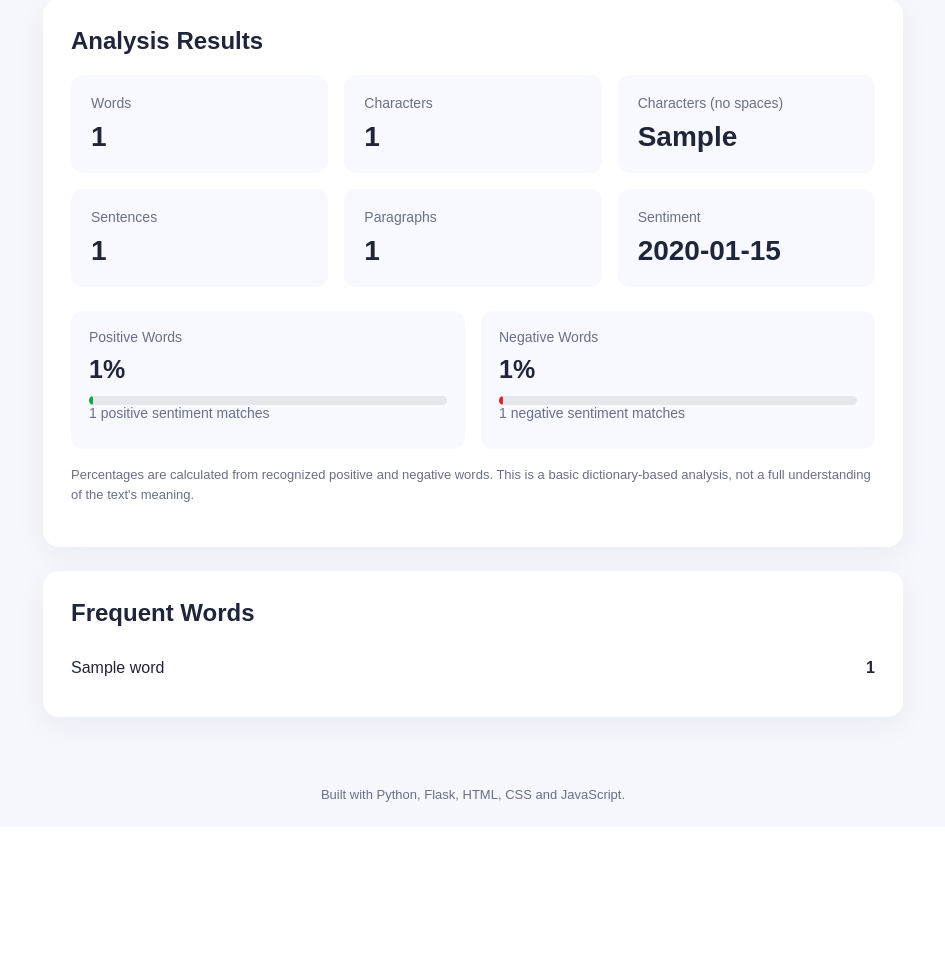
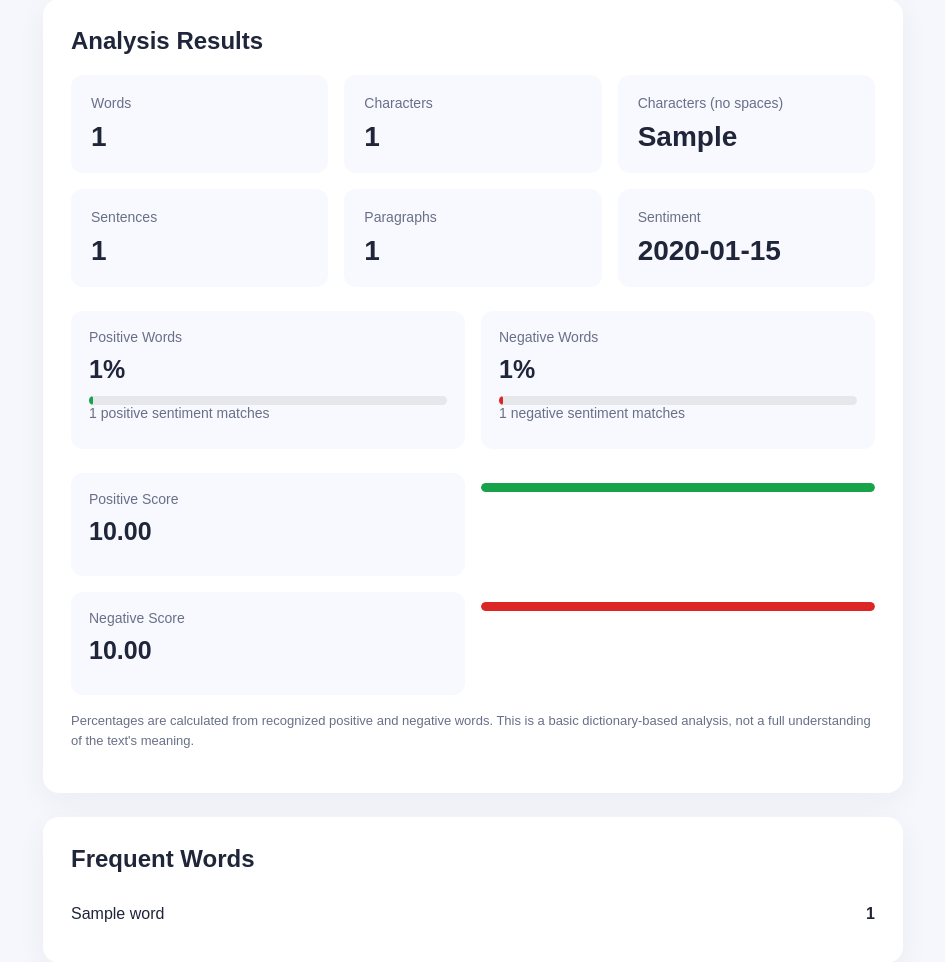
Before and after one commit to roshan-kumar071/ai-text-analyzer, a Flask app: template templates/index.html in a window 1280 px wide. Shown: the part 630-1592 px from the top of the page, without its empty margins (167-1112 px from the left). Before the commit the page ends 1432 px from the top, so only its background shows below. Run offline with Flask 3, Linux system fonts and the light colour scheme; the template is opened without the code that fills it: most values are stand-ins (such as "Sample title", 1, 10 or a date in 2020).

Commit message:
Display weighted sentiment scores

```diff
--- a/templates/index.html
+++ b/templates/index.html
@@ -178,6 +178,29 @@
             border-radius: 10px;
         }
 
+        .score-track {
+            height: 9px;
+            background: #e5e7eb;
+            border-radius: 10px;
+            overflow: hidden;
+            margin-top: 10px;
+        }
+
+        .score-fill {
+            height: 100%;
+            border-radius: 10px;
+            transition: width 0.3s ease;
+        }
+
+        .score-positive {
+            background: #16a34a;
+        }
+
+        .score-negative {
+            background: #dc2626;
+        }
+
+
         .positive-fill {
             background: #16a34a;
         }
@@ -277,7 +300,8 @@
             <form method="POST" id="analyzer-form">
                 <label for="text">Enter your text</label>
 
-                <textarea id="text" name="text" placeholder="Paste or type your text here..." required>{{ text }}</textarea>
+                <textarea id="text" name="text" placeholder="Paste or type your text here..."
+                    required>{{ text }}</textarea>
 
                 <p class="hint" id="live-count">
                     0 characters
@@ -336,8 +360,7 @@
                     </div>
 
                     <div class="sentiment-track">
-                        <div class="sentiment-fill positive-fill"
-                        data-width="{{ result.positive_percentage }}">
+                        <div class="sentiment-fill positive-fill" data-width="{{ result.positive_percentage }}">
                         </div>
                     </div>
 
@@ -354,8 +377,7 @@
                     </div>
 
                     <div class="sentiment-track">
-                        <div class="sentiment-fill negative-fill"
-                        data-width="{{ result.negative_percentage }}">
+                        <div class="sentiment-fill negative-fill" data-width="{{ result.negative_percentage }}">
                         </div>
                     </div>
 
@@ -363,6 +385,32 @@
                         {{ result.negative_count }} negative sentiment matches
                     </p>
                 </div>
+            </div>
+
+            <div class="sentiment-breakdown">
+                <div class="sentiment-item">
+                    <p>Positive Score</p>
+                    <div class="sentiment-value">
+                        {{ "%.2f"|format(result.positive_score) }}
+                    </div>
+                </div>
+
+                <div class="score-track">
+                    <div class="score-fill score-positive" data-score="{{ result.positive_score }}"></div>
+                </div>
+
+                <div class="sentiment-item">
+                    <p>Negative Score</p>
+                    <div class="sentiment-value">
+                        {{ "%.2f"|format(result.negative_score) }}
+                    </div>
+                </div>
+
+
+                <div class="score-track">
+                    <div class="score-fill score-negative" data-score="{{ result.negative_score }}"></div>
+                </div>
+
             </div>
 
             <p class="sentiment-note">
@@ -438,8 +486,23 @@
             bar.style.width = bar.dataset.width + "%";
         });
 
+
+        const scoreBars = document.querySelectorAll(".score-fill");
+
+        const maxScore = Math.max(
+            1,
+            ...Array.from(scoreBars, function (bar) {
+                return Number(bar.dataset.score) || 0;
+            })
+        );
+
+        scoreBars.forEach(function (bar) {
+            const score = Number(bar.dataset.score) || 0;
+            bar.style.width = (score / maxScore * 100) + "%";
+        });
+
         updateCount();
     </script>
+</body>
 
-</body>
 </html>
```
Lines whose indentation alone changed are shown as unchanged.
